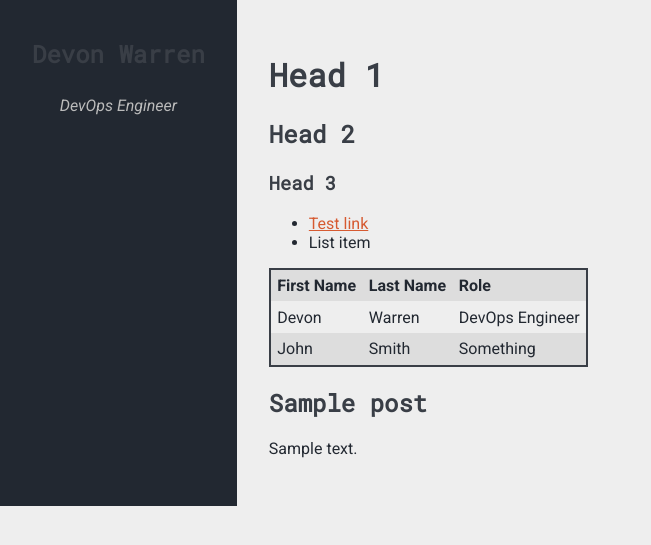
After one commit to devonwarren/devonwarren.dev, a Django app: template templates/post_detail.html in a window 1280 px wide. The commit adds this page. Shown: the top 545 px of the page, without its empty margins (0-651 px from the left). Run offline with Django 3.2, Linux system fonts and the light colour scheme; the template is opened without the code that fills it: values that come from a table or form of the project are taken from there, others are empty; tables that the repository leaves empty hold one stand-in row (values such as "Sample post"); some libraries are stand-ins or nearby versions.

```diff
--- a/blog/admin.py
+++ b/blog/admin.py
@@ -7,8 +7,3 @@ from portfolio.settings import STATIC_URL
 class PostAdmin(admin.ModelAdmin):
     list_display = ['title', 'created_on', 'updated_on']
     search_fields = ['title', 'content']
-
-    class Media:
-        css = {
-        'all': ('http://cdnjs.cloudflare.com/ajax/libs/highlight.js/10.1.2/styles/atom-one-dark.min.css',)
-        }
--- a/blog/models.py
+++ b/blog/models.py
@@ -17,3 +17,7 @@ class Post(models.Model):
 
     def __str__(self):
         return self.title
+
+    def get_absolute_url(self):
+        from django.urls import reverse
+        return reverse('post_detail', args=[str(self.slug)])
--- a/portfolio/urls.py
+++ b/portfolio/urls.py
@@ -21,6 +21,8 @@ from blog import views
 #from django.contrib.staticfiles import static
 from django.conf.urls.static import static
 from portfolio import settings
+from blog.feeds import LatestPostsFeed
+from blog.models import Post
 #from django.conf.urls import include
 
 
@@ -31,12 +33,17 @@ from django_distill import distill_path
 def get_index():
     return None
 
+def get_blog_posts():
+    for post in Post.objects.all():
+        yield {'slug': post.slug}
+
+
 urlpatterns = [
     # builtin modules
     path('admin/', admin.site.urls),
     path('martor/', include('martor.urls')),
     # custom views
     distill_path('', views.PostList.as_view(), name='home', distill_func=get_index, distill_file='index.html'),
-    path('post/<slug:slug>/', views.PostDetail.as_view(), name='post_detail'),
-
+    distill_path('post/<slug:slug>/', views.PostDetail.as_view(), name='post_detail', distill_func=get_blog_posts),
+    distill_path('feed/rss', LatestPostsFeed(), name='post_feed', distill_func=get_index),
 ] + static(settings.STATIC_URL, document_root=settings.STATIC_ROOT)
--- a/static_files/css/main.css
+++ b/static_files/css/main.css
@@ -2,6 +2,8 @@ body {
     background-color: #eeeeee;
     color: #222831;
     font-family: 'Roboto', sans-serif;
+    display: flex;
+    margin: 0;
 }
 
 h1, h2, h3, h4, h5, h6 {
@@ -32,3 +34,26 @@ thead, tr:nth-child(2) {
     background-color: #ddd;
     text-align: left;
 }
+section.sidebar {
+    background-color: #222831;
+    padding: 2rem;
+    text-align: center;
+}
+
+section.sidebar h1 {
+    margin: .4rem 0;
+}
+
+section.sidebar em {
+    margin: .2rem;
+    color: #BBB;
+}
+
+content {
+    padding: 2rem;
+}
+
+hr {
+    margin: 1.4rem 0;
+    border: 1px solid #222831;
+}
--- a/templates/base.html
+++ b/templates/base.html
@@ -16,8 +16,15 @@
 
     <section class="sidebar">
 
+        <h1>Devon Warren</h1><br>
+        <em>DevOps Engineer</em><br>
+        <br>
+
+
+
     </section>
 
+    <content>
         <h1>Head 1</h1>
         <h2>Head 2</h2>
         <h3>Head 3</h3>
@@ -52,5 +59,6 @@
 
         {% block content %}
         {% endblock content %}
+    </content>
 </body>
 </html>
--- /dev/null
+++ b/templates/post_detail.html
@@ -0,0 +1,9 @@
+{% extends 'base.html' %}
+
+{% load martortags %}
+{% block content %}
+<p>
+<h2>{{ post.title }}</h2>
+{{ post.content|safe_markdown }}
+</p>
+{% endblock content %}
```
Also changed, not shown: blog/feeds.py (added, +19 -0 lines), static_files/css/monokai.css (deleted, +0 -71 lines), templates/index.html (+5 -3 lines). Lines whose indentation alone changed are shown as unchanged.
